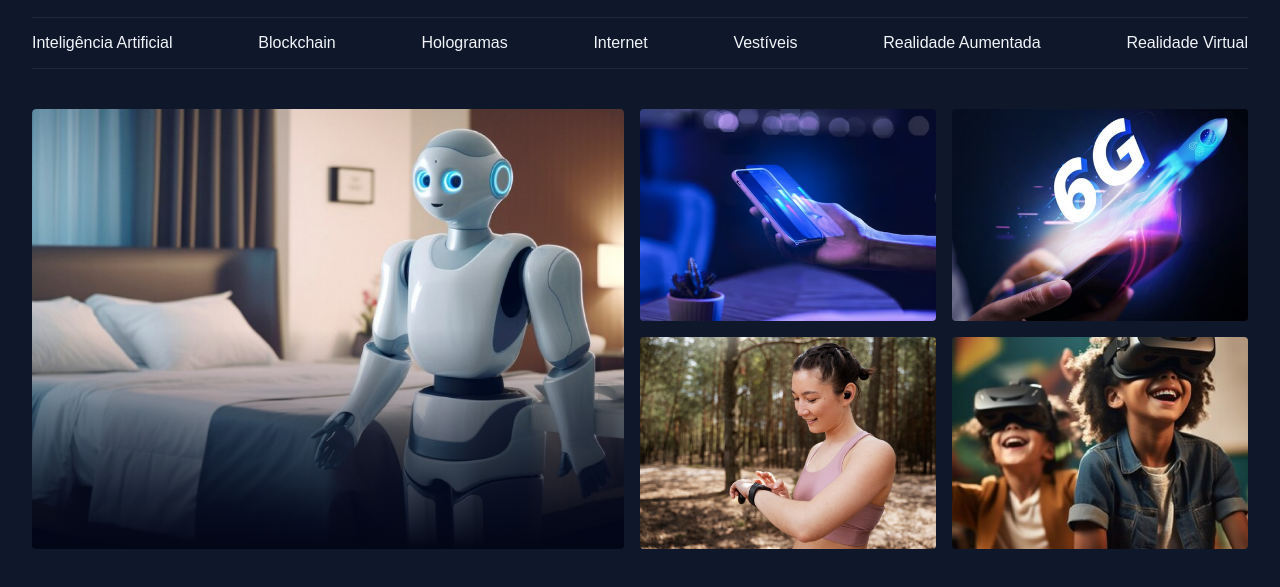
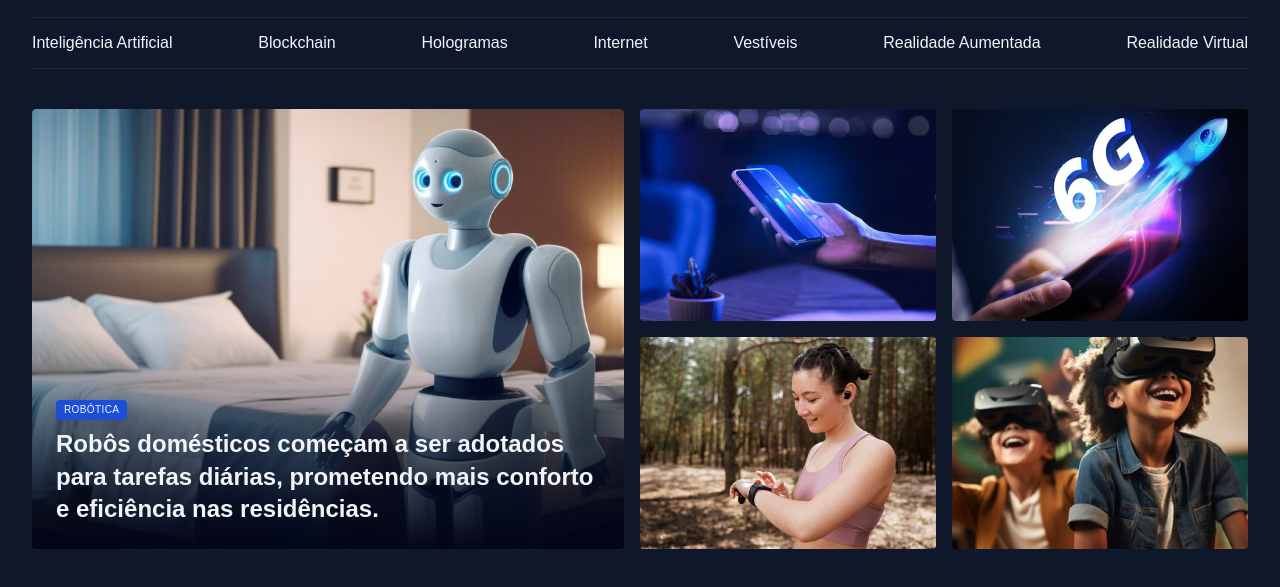
Before and after one commit to s1llva-09/Full-Stack, a plain HTML site: page Newsportal/index.html in a window 1280 px wide. Shown: the part 55-642 px from the top of the page. Drawn offline with Linux system fonts and the light colour scheme.

Commit message:
content card ajust

```diff
--- a/Newsportal/index.html
+++ b/Newsportal/index.html
@@ -42,9 +42,16 @@
 
     <main class="grid container">
         <section id="featured" class="grid grid-flow-col gap-16">
-            <div class="card">
+            <figure class="card">
                 <img src="assets/images/Image 01.png" alt="">
-            </div>
+
+                <figcaption>
+                    <span class="content-tag">robótica</span>
+                    <h2 class="text-2xl">
+                        Robôs domésticos começam a ser adotados para tarefas diárias, prometendo mais conforto e eficiência nas residências.
+                    </h2>
+                </figcaption>
+            </figure>
 
 
             <div class="grid grid-cols-2 gap-16">
--- a/Newsportal/styles/global.css
+++ b/Newsportal/styles/global.css
@@ -55,3 +55,15 @@
 main {
     margin-top: 40px; /*Da espaço na parte de cima da box*/
 }
+
+.content-tag {
+    display: inline-block;
+    background-color: var(--brand-color-dark);
+    padding: 4px 8px;
+    border-radius: 4px;
+    font: 500 10px/1.2 var(--font-family);
+    text-transform: uppercase;
+    letter-spacing: 0.04em;
+    color: var(--text-color-primary);
+    box-shadow: 0px 4px 16px rgba(1, 6, 23, 0.251);
+}
--- a/Newsportal/styles/sections.css
+++ b/Newsportal/styles/sections.css
@@ -21,5 +21,16 @@
                 #020617 100% /**/
             );
         }
+        figcaption {
+            position: absolute;
+            bottom: 0;
+
+            padding: 24px;
+
+            h2 {
+                margin-top: 8px;
+            }
+        }
     }
+
 }
--- a/Newsportal/styles/utilities.css
+++ b/Newsportal/styles/utilities.css
@@ -15,3 +15,19 @@
 .gap-16 {
     gap: 16px;
 }
+
+.text-2xl {
+    font: var(--h1);
+}
+
+.text-xl {
+    font: var(--h2);
+}
+
+.text-lg {
+    font: var(--h3);
+}
+
+.text-sm {
+    font: var(--text-sm);
+}
```
